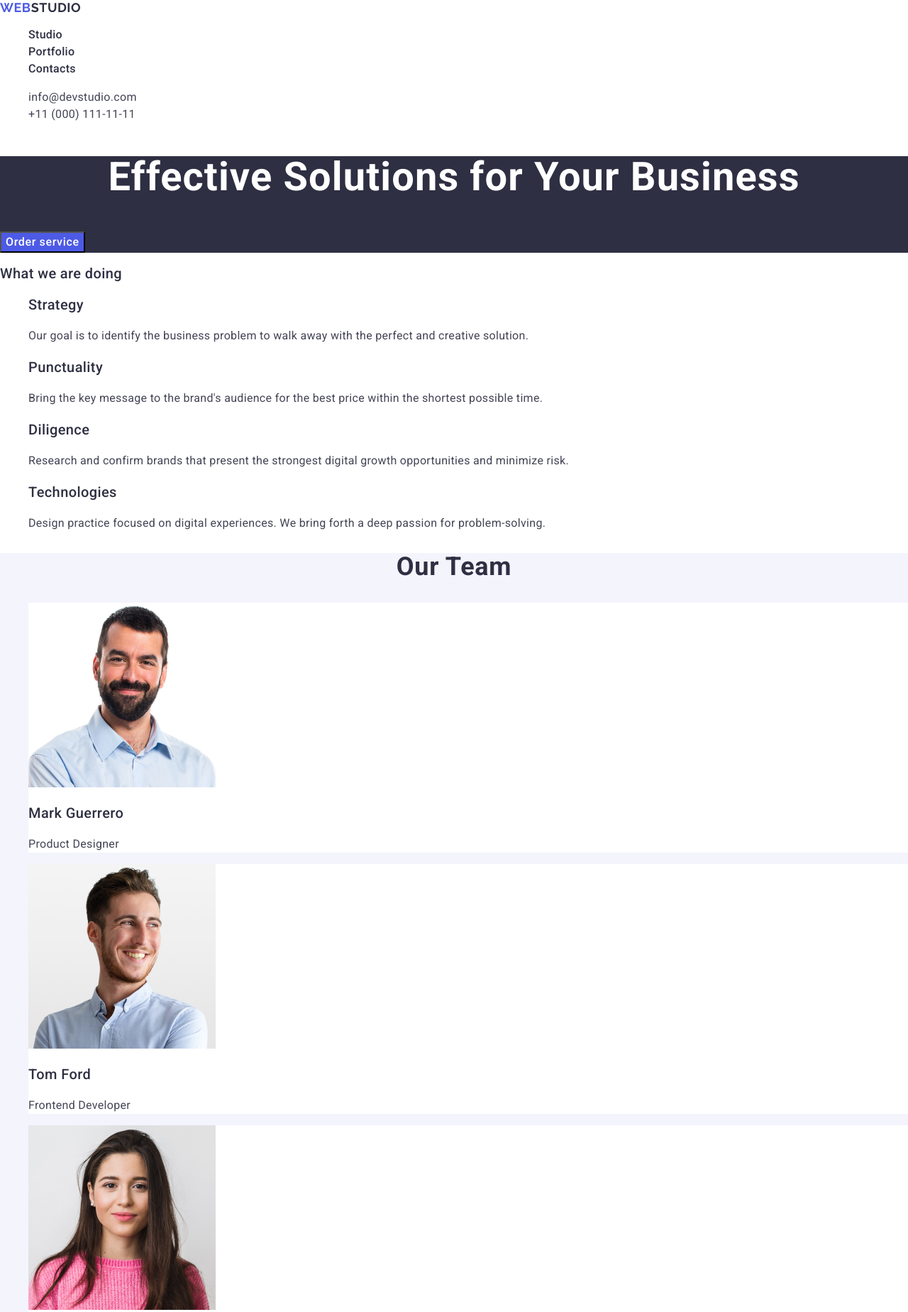
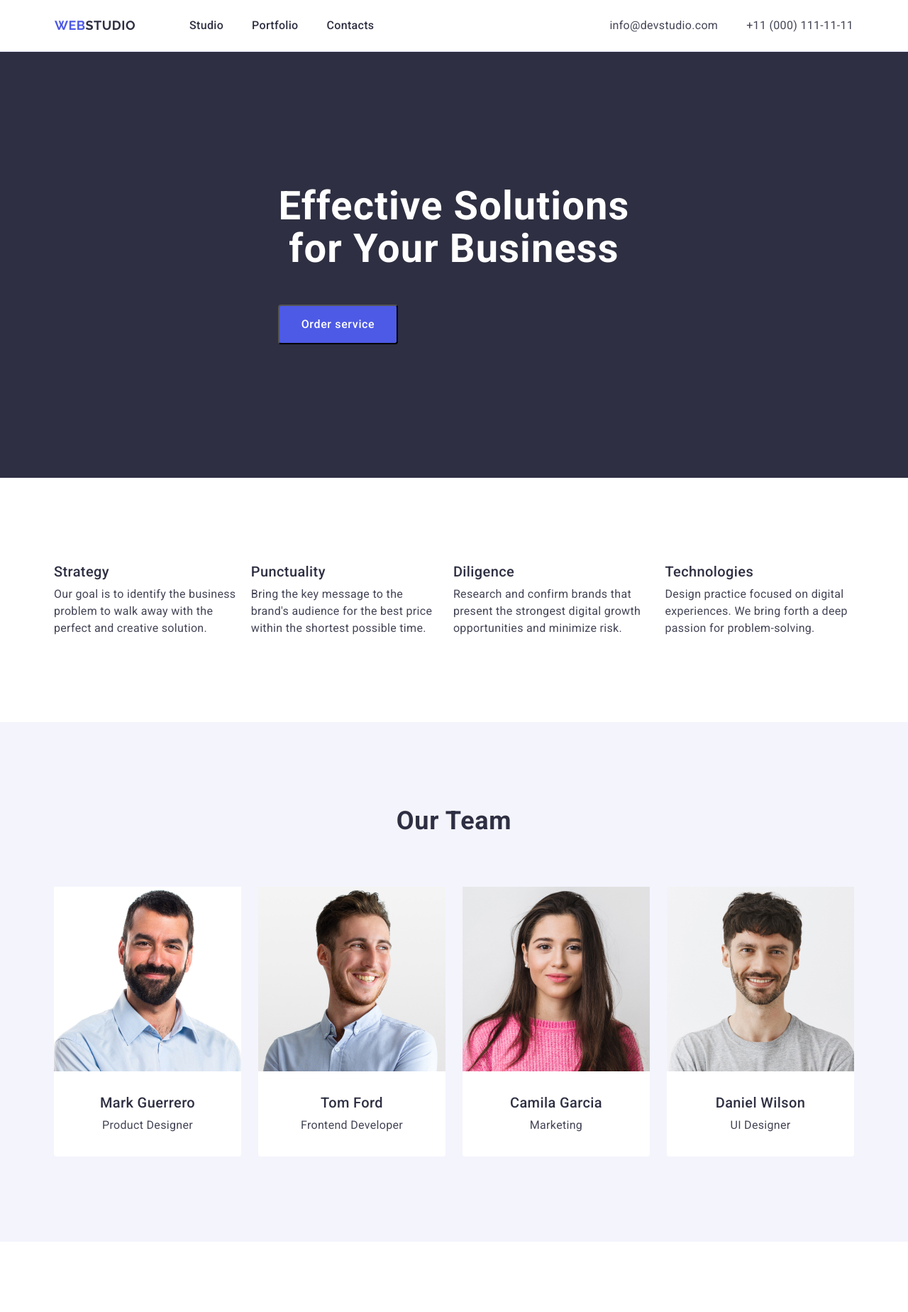
Before and after one commit to BohdanaHalas/goit-markup-hw-3, a plain HTML site: page index.html in a window 1280 px wide. Shown: the top 1848 px of the page at 71% size. Drawn offline with nearby package versions, Linux system fonts and the light colour scheme.

Commit message:
comit massege

```diff
--- a/css/styles.css
+++ b/css/styles.css
@@ -1,12 +1,32 @@
 /* == COMMON STYLE == */
+*,
+*::before,
+*::after {
+    box-sizing: border-box;
+}
 
 ul,
 ol {
     list-style-type: none;
+    margin-top: 0;
+    margin-bottom: 0;
+    padding-left: 0;
 }
 
 a {
     text-decoration: none;
+}
+
+h1,
+h2,
+h3,
+h4,
+h5,
+h6,
+p {
+    margin-top: 0;
+    margin-bottom: 0;
+
 }
 
 button {
@@ -18,7 +38,35 @@ body {
     color: #434455;
     background-color: #FFFFFF;
 }
+
+img {
+    display: block;
+    max-width: 100%;
+}
+
+.container {
+    max-width: 1158px;
+    margin: 0 auto;
+    padding: 0 15px;
+}
+
 /* == PAGE HEADER == */
+
+.page-header {
+    display: flex;
+    align-items: center;
+    border-bottom: 1px solid #e7e9fc;
+    padding-top: 24px;
+    padding-bottom: 24px;
+
+}
+
+.main-nav {
+    display: flex;
+    align-items: center;
+    flex-direction: row;
+}
+
 .page-logo {
     font-family: "Raleway", sans-serif;
     font-weight: 700;
@@ -33,12 +81,21 @@ body {
     color: #2e2f42;
 }
 
+.menu {
+    display: flex;
+    align-items: center;
+    flex-direction: row;
+    gap: 40px;
+    padding-left: 76px;
+}
+
 .menu-link {
     font-weight: 500;
     font-size: 16px;
     line-height: 1.5;
     letter-spacing: 0.02em;
     color: #2e2f42;
+
 }
 
 .menu-link:hover,
@@ -52,7 +109,18 @@ body {
 }
 
 .main-contacts {
-    font-style: normal
+    display: flex;
+    flex-direction: row;
+    font-style: normal;
+    align-items: center;
+    padding-left: 332px;
+}
+
+.list-contacts {
+    display: flex;
+    flex-direction: row;
+    align-items: center;
+    gap: 40px;
 }
 
 .contacts-link {
@@ -65,6 +133,8 @@ body {
 /* == MAIN CONTENT == */
 .main-slogan {
     background: #2e2f42;
+    height: 600px;
+    display: flex;
 }
 
 .slogan {
@@ -74,10 +144,16 @@ body {
     letter-spacing: 0.02em;
     text-align: center;
     color: #ffffff;
+    margin-top: 188px;
+    width: 496px;
+    justify-content: center;
 }
 
 .button-order {
     font-family: "Roboto", sans-serif;
+    display: flex;
+    justify-content: center;
+    align-items: center;
     font-weight: 500;
     font-size: 16px;
     line-height: 1.5;
@@ -85,6 +161,10 @@ body {
     cursor: pointer;
     color: #ffffff;
     background: #4d5ae5;
+    border-radius: 4px;
+    width: 169px;
+    height: 56px;
+    margin-top: 48px;
 }
 
 .button-order:hover,
@@ -93,6 +173,31 @@ body {
 }
 
 /* == SECTION 1 == */
+.visually-hidden {
+    font-weight: 500;
+        font-size: 20px;
+        line-height: 1.2;
+        letter-spacing: 0.02em;
+        color: #2e2f42;
+        position: absolute;
+            width: 1px;
+            height: 1px;
+            margin: -1px;
+            border: 0;
+            padding: 0;
+            white-space: nowrap;
+            clip-path: inset(100%);
+            clip: rect(0 0 0 0);
+            overflow: hidden;
+}
+
+.priorities {
+    display: flex;
+    margin-top: 120px;
+    margin-bottom: 120px;
+    gap: 20px
+}
+
 .title-priorities {
     font-weight: 500;
         font-size: 20px;
@@ -107,11 +212,20 @@ body {
         line-height: 1.5;
         letter-spacing: 0.02em;
         color: #434455;
+        margin-top: 8px;
 }
 /* == SECTION 2 == */
 .second-section {
     background: #f4f4fd;
+    padding: 120px 0;
 }
+
+.list-team {
+    display: flex;
+    flex-direction: row;
+    gap: 24px;
+}
+
 .title-team {
     font-weight: 700;
     font-size: 36px;
@@ -120,9 +234,12 @@ body {
     text-align: center;
     text-transform: capitalize;
     color: #2e2f42;
+    margin-bottom: 72px;
 }
 .items-team {
     background: #ffffff;
+    width: calc((100% - 72px) /4);
+    border-radius: 0px 0px 4px 4px;
 }
 
 .name-team {
@@ -131,6 +248,9 @@ body {
     line-height: 1.2;
     letter-spacing: 0.02em;
     color: #2e2f42;
+    margin-top: 32px;
+    margin-bottom: 8px;
+    text-align: center;
 }
 
 .text-team {
@@ -139,7 +259,10 @@ body {
     line-height: 1.5;
     letter-spacing: 0.02em;
     color: #434455;
+    text-align: center;
+    margin-bottom: 32px;
 }
+
 /* == SECTION 3 == */
 .title-portfolio {
     font-weight: 700;
@@ -149,6 +272,19 @@ body {
     text-align: center;
     text-transform: capitalize;
     color: #2e2f42;
+    margin-top: 120px;
+    margin-bottom: 72px;
+}
+
+.list-portfolio {
+    display: flex;
+    flex-wrap: wrap;
+    column-gap: 24px;
+    row-gap: 48px;
+}
+
+.items-portfolio {
+    margin-bottom: 120px;
 }
 
 .name-portfolio {
@@ -157,6 +293,9 @@ body {
         line-height: 1.2;
         letter-spacing: 0.02em;
         color: #2e2f42;
+        margin-top: 32px;
+        margin-bottom: 8px;
+        margin-left: 16px;
 }
 
 .text-portfolio {
@@ -165,22 +304,27 @@ body {
         line-height: 1.5;
         letter-spacing: 0.02em;
         color: #434455;
+        margin-bottom: 32px;
+        margin-left: 16px;
 }
 /* == SECTION 4 == */
 
 /* == PAGE FOOTER == */
 .main-footer {
     background: #2e2f42;
+    padding: 100px 0;
 }
 
 .logo-footer {
     font-family: "Raleway", sans-serif;
     font-weight: 700;
         font-size: 18px;
-        line-height: 117%;
+        line-height: 1.17;
         letter-spacing: 0.03em;
         text-transform: uppercase;
         color: #4d5ae5;
+        display: inline-block;
+        margin-bottom: 16px;
 }
 
 .logo-footer-studio {
@@ -195,7 +339,8 @@ body {
 .text-footer {
     font-weight: 400;
         font-size: 16px;
-        line-height: 150%;
+        line-height: 1.5;
         letter-spacing: 0.02em;
         color: #f4f4fd;
+        max-width: 264px
 }
--- a/index.html
+++ b/index.html
@@ -13,6 +13,7 @@
 <body>
     <!-- PAGE HEADER -->
     <header class="page-header">
+        <div class="container">
             <nav class="main-nav">
                 <a class="page-logo" href="index.html">Web<span class="logo-studio">Studio</span></a>
                 <ul class="menu">
@@ -20,25 +21,29 @@
                     <li class="menu-item"><a class="menu-link" href="">Portfolio</a></li>
                     <li class="menu-item"><a class="menu-link" href="">Contacts</a></li>
                 </ul>
-            </nav>
                 <address class="main-contacts">
                     <ul class="list-contacts">
                         <li class="contacts"><a class="contacts-link" href="mailto:info@devstudio.com">info@devstudio.com</a></li>
                         <li class="contacts"><a class="contacts-link" href="tel:+11(000)1111111">+11 (000) 111-11-11</a></li>
                     </ul>
                 </address>
+            </nav>
+        </div>
     </header>
 
     <!-- MAIN CONTENT -->
     <main>
         <section class="main-slogan">
+            <div class="container">
                 <h1 class="slogan">Effective Solutions for Your Business</h1>
                 <button class="button-order" type="button">Order service</button>
+            </div>
         </section>
 
         <!-- Section 1 -->
         <section class="first-section">
-                <h2 class="title-priorities">What we are doing</h2>
+            <div class="container">
+                <h2 class="visually-hidden">What we are doing</h2>
                 <ul class="priorities">
                     <li class="list-priorities">
                         <h3 class="title-priorities">Strategy</h3>
@@ -65,10 +70,12 @@
                         </p>
                     </li>
                 </ul>
+            </div>
         </section>
 
         <!-- Section 2 -->
         <section class="second-section">
+            <div class="container">
                 <h2 class="title-team">Our Team</h2>
                 <ul class="list-team">
                     <li class="items-team">
@@ -95,9 +102,11 @@
                         <p class="text-team">UI Designer</p>
                     </li>
                 </ul>
+            </div>
         </section>
 
         <section class="third-section">
+            <div class="container">
                 <h2 class="title-portfolio">Our Portfolio</h2>
                 <ul class="list-portfolio">
                     <li class="items-portfolio">
@@ -131,14 +140,17 @@
                         <p class="text-portfolio">Marketing</p>
                     </li>
                 </ul>
+            </div>
         </section>
     </main>
 
     <!-- PAGE FOOTER -->
     <footer class="main-footer">
+        <div class="container">
             <!-- LOGO -->
             <a class="logo-footer" href="index.html">Web<span class="logo-footer-studio">Studio</span></a>
             <p class="text-footer">Increase the flow of customers and sales for your business with digital marketing & growth solutions.</p>
+        </div>
     </footer>
 </body>
 </html>
```
Lines whose indentation alone changed are shown as unchanged.
